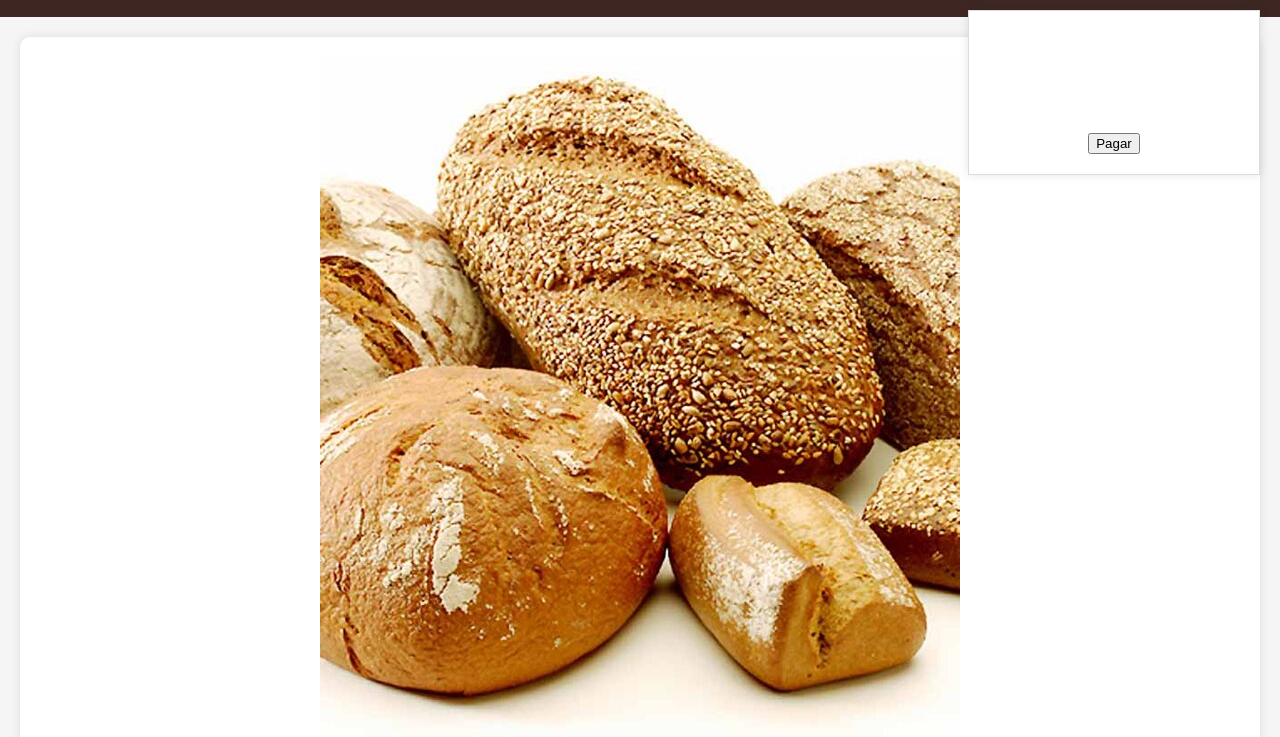
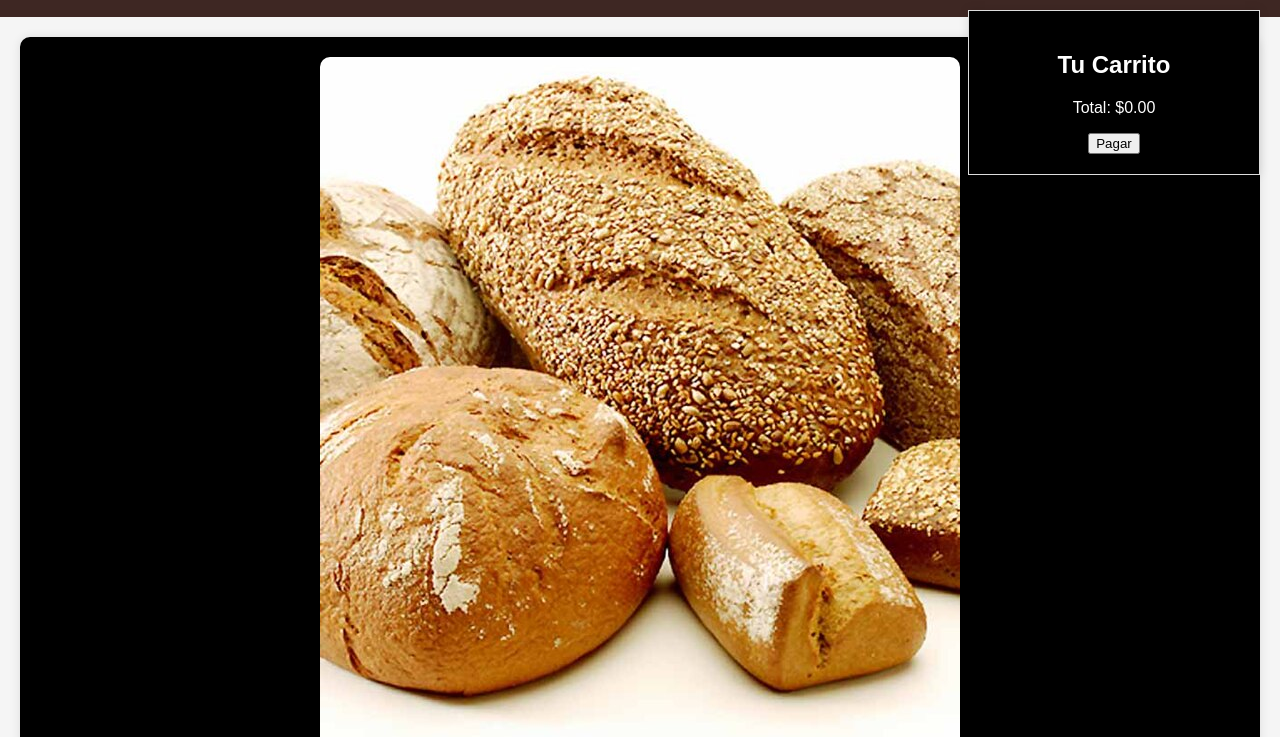
Before and after one commit to Ari23gp/caso2, a plain HTML site: page index.html in a window 1280 px wide. Both pictures are taken after a click on the picture 1227 px from the left and 29 px from the top of the page. Shown: the part 60-797 px from the top of the page. Drawn offline with Linux system fonts and the light colour scheme.

Commit message:
Update styles.css

```diff
--- a/styles.css
+++ b/styles.css
@@ -34,7 +34,7 @@ h1 {
     position: absolute;
     top: 50px;
     right: 0;
-    background-color: white;
+    background-color: black;
     border: 1px solid #ddd;
     padding: 20px;
     width: 250px;
@@ -42,7 +42,7 @@ h1 {
 }
 
 .product {
-    background-color: white;
+    background-color: black;
     margin: 20px;
     padding: 20px;
     border-radius: 10px;
```
